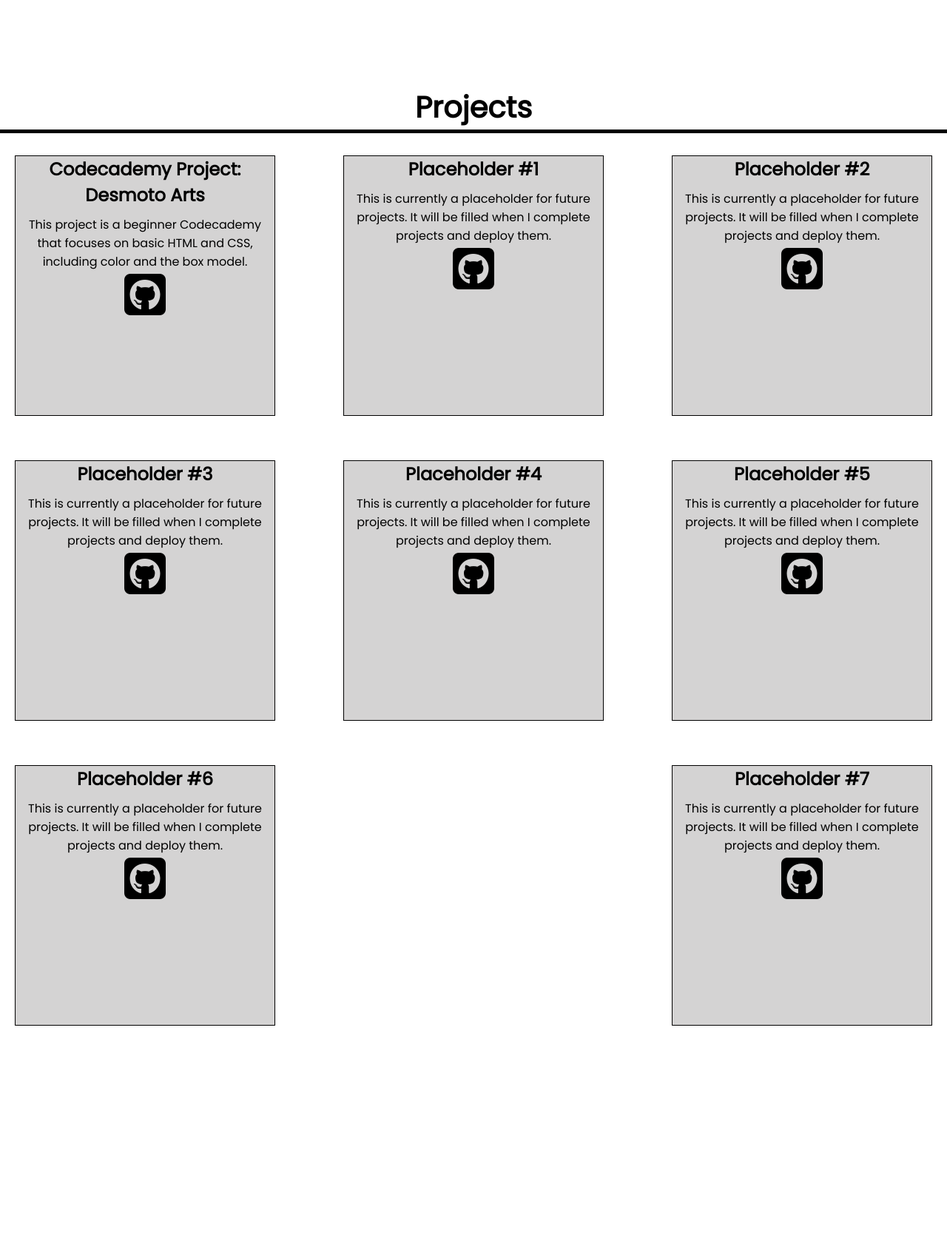
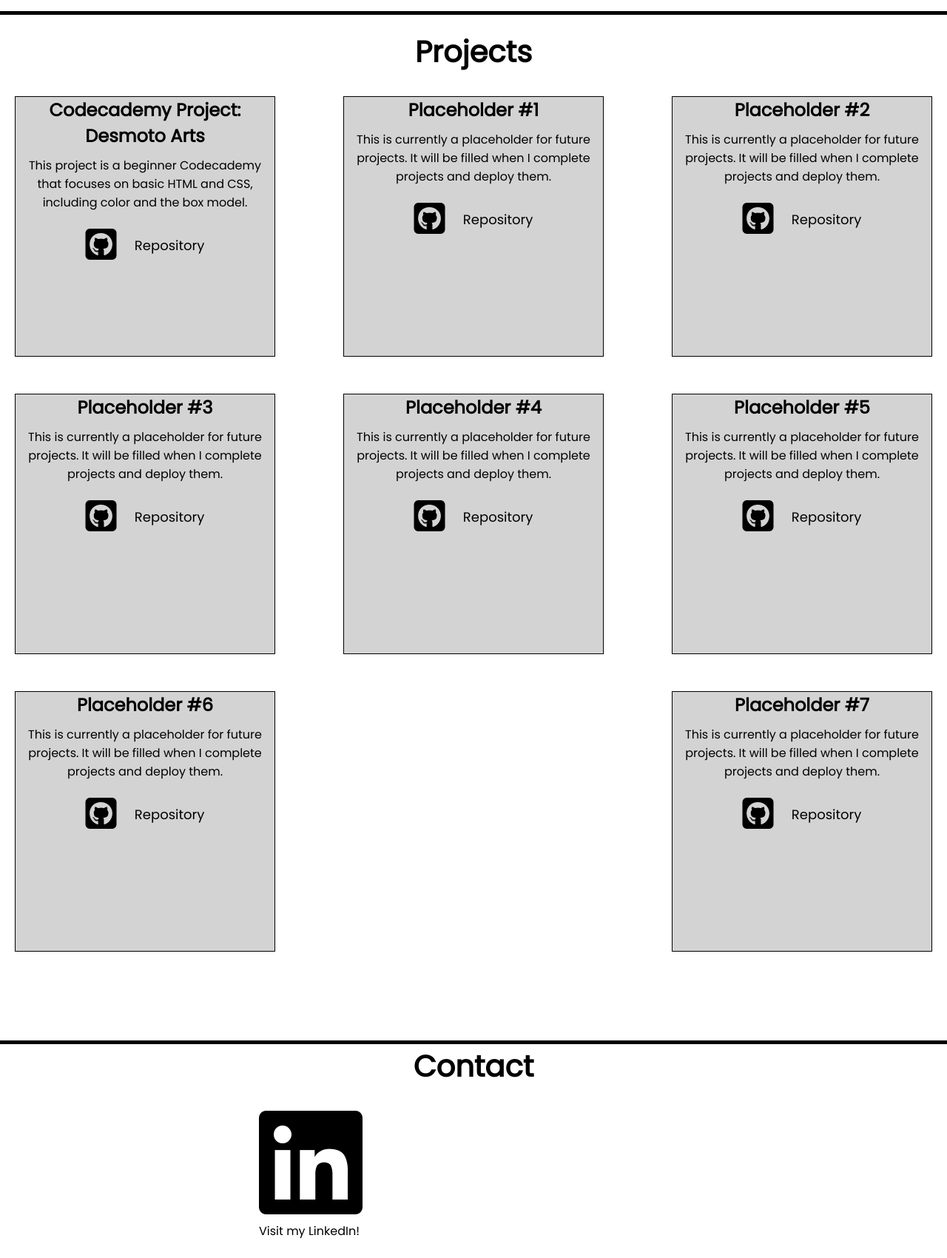
Before and after one commit to psong1/challenge-2, a plain HTML site: page index.html in a window 1280 px wide. Shown: the part 1100-2800 px from the top of the page at 74% size. Before the commit the page ends 2516 px from the top, so only its background shows below. Drawn offline with Linux system fonts and the light colour scheme.

Commit message:
added completed the main headings and styling

```diff
--- a/assets/css/style.css
+++ b/assets/css/style.css
@@ -78,6 +78,7 @@ li {
 
 summary {
     margin-left: 10px;
+    text-indent: 50px;
 }
 
 .about {
@@ -96,8 +97,8 @@ img {
 .projects {
     font-size: 40px;
     margin: auto;
-    padding: 100px 0px 0px;
-    border-bottom: 5px solid #000;
+    padding: 20px 0px 0px;
+    border-top: 5px solid #000;
     flex: 2;
     text-align: center;
 }
@@ -124,12 +125,55 @@ img {
 
 .project-card, .project-card p {
     text-align: center;
+    margin-bottom: 20px;
 }
 
-.fa-brands {
+.card-link {
+    cursor: pointer;
+}
+
+.card-link a {
+    color: #000;
+    text-decoration: none;
+}
+
+.card-link a:hover {
+   font-weight: bold;
+   font-size: larger;
+   transition: 0s;
+}
+
+.contact h2 {
+    font-size: 40px;
+    text-align: center;
+    border-top: 5px solid #000;
+    margin-top: 100px;
+}
+
+.contact-link a {
+    display: inline-block;
+    margin: 20px 350px;
     position: relative;
-    top: auto;
-    left: 0px;
+    justify-content: space-around;
+    color: #000;
+    text-decoration: none;
+    cursor: pointer;
+}
+
+.contact-link a:hover {
+    font-weight: bolder;
+    text-decoration: underline;
+}
+
+.icon {
+    margin: 20px 0px 0px 20px;
+    font-size: 18px;
+    position: relative;
+    bottom: 10px;
+}
+
+.icon-comment {
+    display: flex;
 }
 
 @media(max-width:768px) {
@@ -141,3 +185,8 @@ img {
         font-size: 12px;
     }
 }
+
+footer {
+    text-align: center;
+    margin-top: 100px;
+}
--- a/index.html
+++ b/index.html
@@ -42,9 +42,11 @@
         <article>
         <!-- Finish writing summary -->
             <summary>
-                Before I decided to pursue a career as a full stack Engineer, I was on the path to becoming a physical therapist.
-                I graduated from the University of Georgia with a B.S. Ed in Exercise Science then started my experiential learning at Emory Healthcare.
-                I have been challenged with many situations that I have had to adapt to, but this has helped me grow as a person.
+                I am currently a Full Stack Developer Student at Georgia Tech Coding Bootcamp, and have been learning HTML, CSS, Git, and Markdown. Aside from learning these languages from the bootcamp, I am taking a full stack developer course through Codecademy and a Python course through Udemy.
+                I decided to make this career change because I wanted to challenge myself and I knew I had to make lifestyle changes. I have a good understanding of software and hardware, and have built my own gaming PC.
+
+
+
             </summary>
         </article>
         </div>
@@ -60,58 +62,92 @@
             <article class="project-card">
             <h2 class="card-header">Codecademy Project: Desmoto Arts</h2>
                 <p>This project is a beginner Codecademy that focuses on basic HTML and CSS, including color and the box model.</p>
-                <i class="fa-brands fa-square-github fa-4x"></i>
+                <div class="card-link">
+                    <a href="https://github.com/psong1/dasmoto-arts" target="_blank">
+                        <i class="fa-brands fa-square-github fa-3x"></i>
+                            <span class="icon">Repository</a></span>
+                    </a>
+                </div>
             </article>
 
             <article class="project-card">
             <h2 class="card-header">Placeholder #1</h2>
                 <p>This is currently a placeholder for future projects. It will be filled when I complete projects and deploy them.</p>
-                <i class="fa-brands fa-square-github fa-4x"></i>
+                <i class="fa-brands fa-square-github fa-3x"></i>
+                    <span class="icon">Repository</span>
             </article>
 
             <article class="project-card">
             <h2 class="card-header">Placeholder #2</h2>
                 <p>This is currently a placeholder for future projects. It will be filled when I complete projects and deploy them.</p>
-                <i class="fa-brands fa-square-github fa-4x"></i>
+                <i class="fa-brands fa-square-github fa-3x"></i>
+                    <span class="icon">Repository</span>
             </article>
 
             <article class="project-card">
             <h2 class="card-header">Placeholder #3</h2>
                 <p>This is currently a placeholder for future projects. It will be filled when I complete projects and deploy them.</p>
-                <i class="fa-brands fa-square-github fa-4x"></i>
+                <i class="fa-brands fa-square-github fa-3x"></i>
+                    <span class="icon">Repository</span>
             </article>
 
             <article class="project-card">
             <h2 class="card-header">Placeholder #4</h2>
                 <p>This is currently a placeholder for future projects. It will be filled when I complete projects and deploy them.</p>
-                <i class="fa-brands fa-square-github fa-4x"></i>
+                <i class="fa-brands fa-square-github fa-3x"></i>
+                    <span class="icon">Repository</span>
             </article>
 
             <article class="project-card">
             <h2 class="card-header">Placeholder #5</h2>
                 <p>This is currently a placeholder for future projects. It will be filled when I complete projects and deploy them.</p>
-                <i class="fa-brands fa-square-github fa-4x"></i>
+                <i class="fa-brands fa-square-github fa-3x"></i>
+                    <span class="icon">Repository</span>
             </article>
 
             <article class="project-card">
             <h2 class="card-header">Placeholder #6</h2>
                 <p>This is currently a placeholder for future projects. It will be filled when I complete projects and deploy them.</p>
-                <i class="fa-brands fa-square-github fa-4x"></i>
+                <i class="fa-brands fa-square-github fa-3x"></i>
+                    <span class="icon">Repository</span>
             </article>
 
             <article class="project-card">
             <h2 class="card-header">Placeholder #7</h2>
                 <p>This is currently a placeholder for future projects. It will be filled when I complete projects and deploy them.</p>
-                <i class="fa-brands fa-square-github fa-4x"></i>
+                <i class="fa-brands fa-square-github fa-3x"></i>
+                    <span class="icon">Repository</span>
             </article>
     </section>
 
     <section>
+        <div class="contact" id="contact">
+            <h2>Contact</h2>
+                <article class="grid">
+                <div class="contact-link">
+                    <a href="https://www.linkedin.com/in/paul-song-a093a8192/" target="_blank">
+                        <i class="fa-brands fa-linkedin fa-10x"></i>
+                            <span class="icon-comment">Visit my LinkedIn!</span>
+                    </a>
+                </div>
+
+                <div class="contact-link">
+                    <a href="mailto:paulsong29@gmail.com">
+                        <i class="fa-solid fa-envelope fa-10x"></i>
+                            <span class="icon-comment">Send me an e-mail!</span>
+                    </a>
+                </div>
+                </article>
+        </div>
 
     </section>
 
     </section>
 </main>
 
+<footer>
+    Thank you for visiting my page!
+</footer>
+
 </body>
 </html>
```
Also changed, not shown: assets/images/b807b2-scarletspider_post_master.jpg (deleted).
